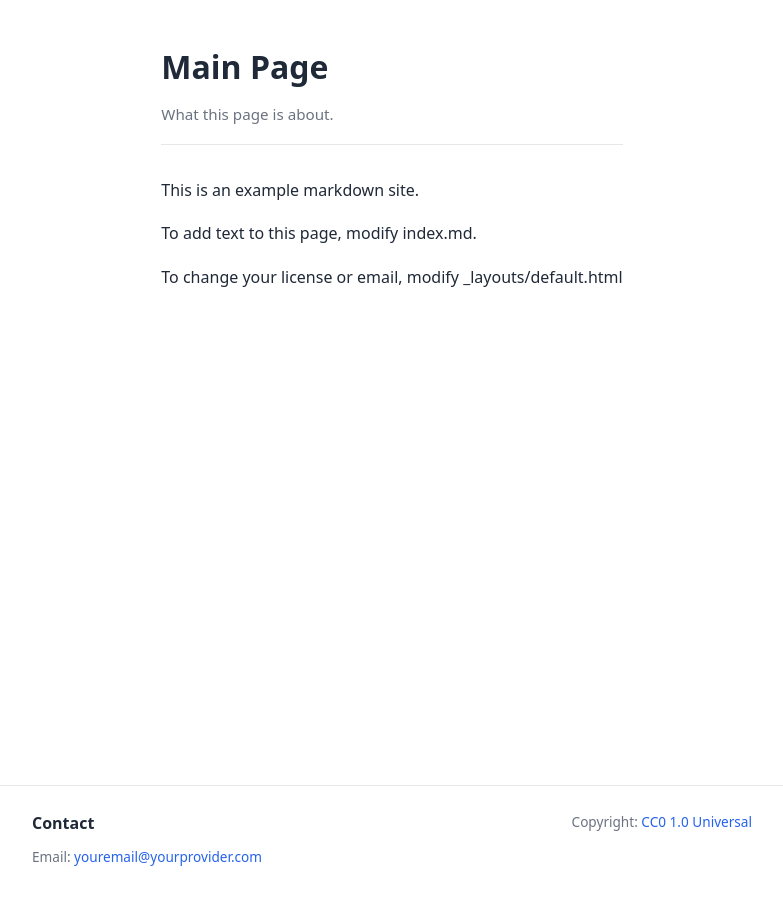
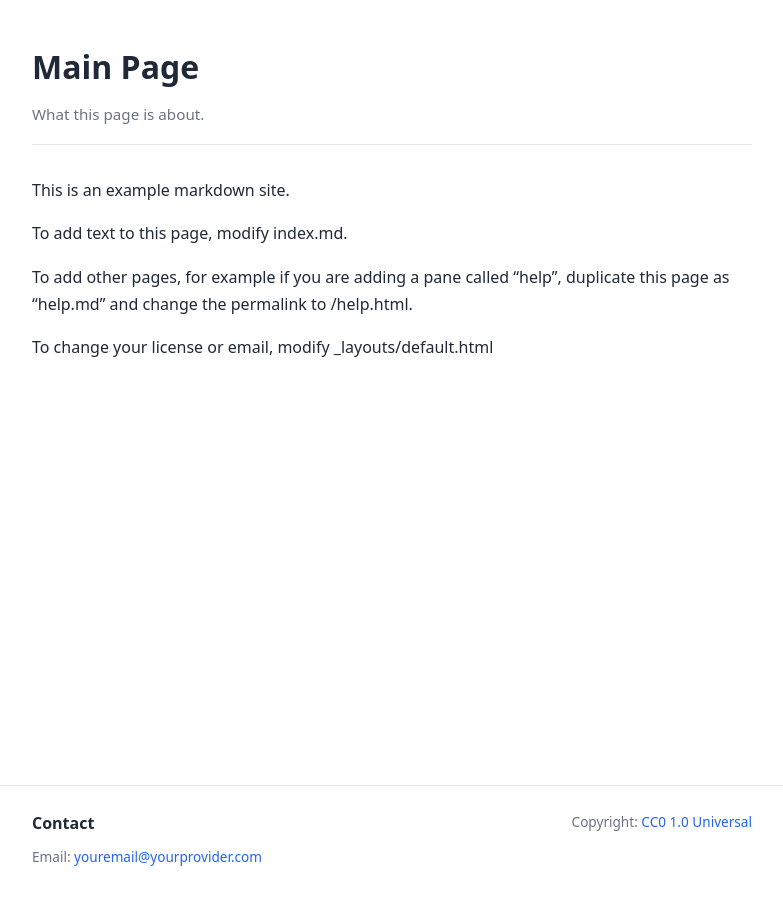
Before and after one commit to AnakamaTH/MD-Site-Template, a Jekyll site: the page built from index.md, in a window 1280 px wide. Shown: the whole page, without its empty margins (248-1031 px from the left). Built offline with Jekyll 4.4.1, drawn with Linux system fonts in a browser that asks for light colours.

Commit message:
Update index.md

```diff
--- a/index.md
+++ b/index.md
@@ -14,4 +14,6 @@ This is an example markdown site.
 
 To add text to this page, modify index.md.
 
+To add other pages, for example if you are adding a pane called "help", duplicate this page as "help.md" and change the permalink to /help.html.
+
 To change your license or email, modify _layouts/default.html
```
